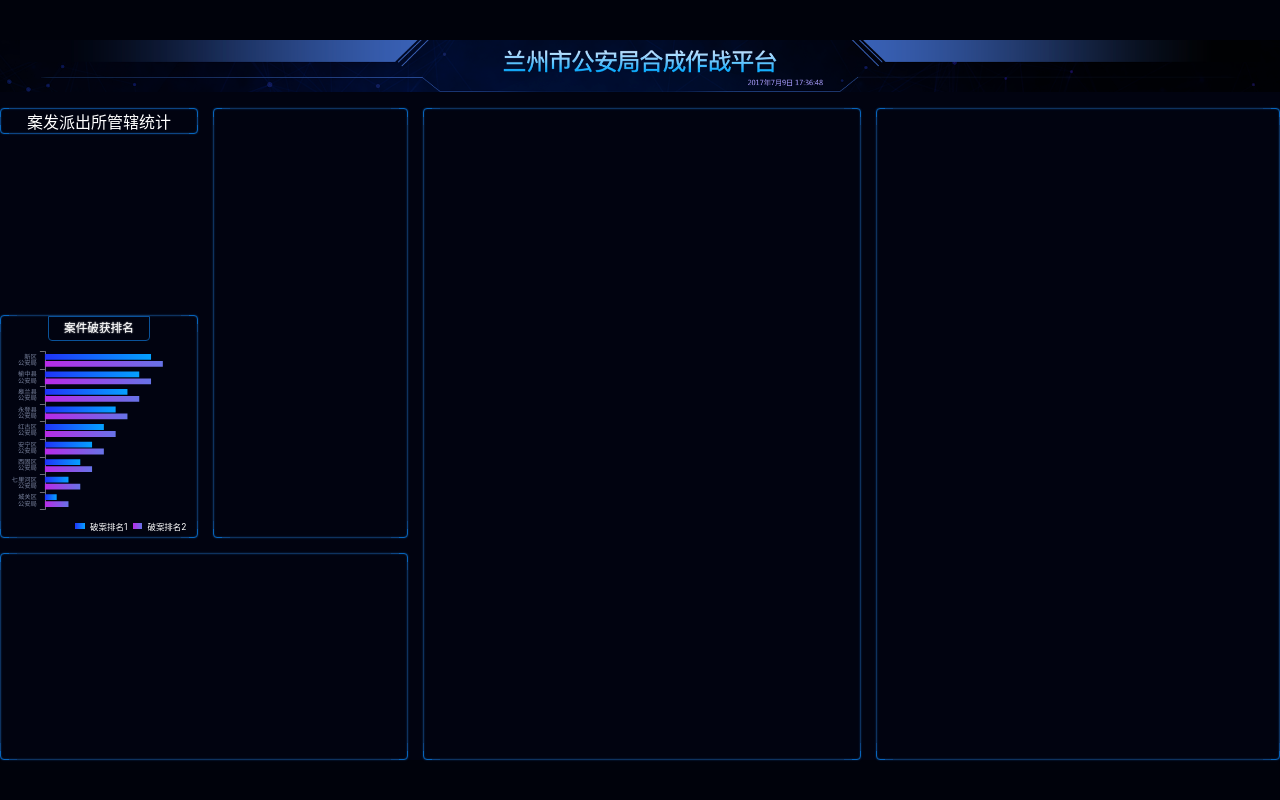
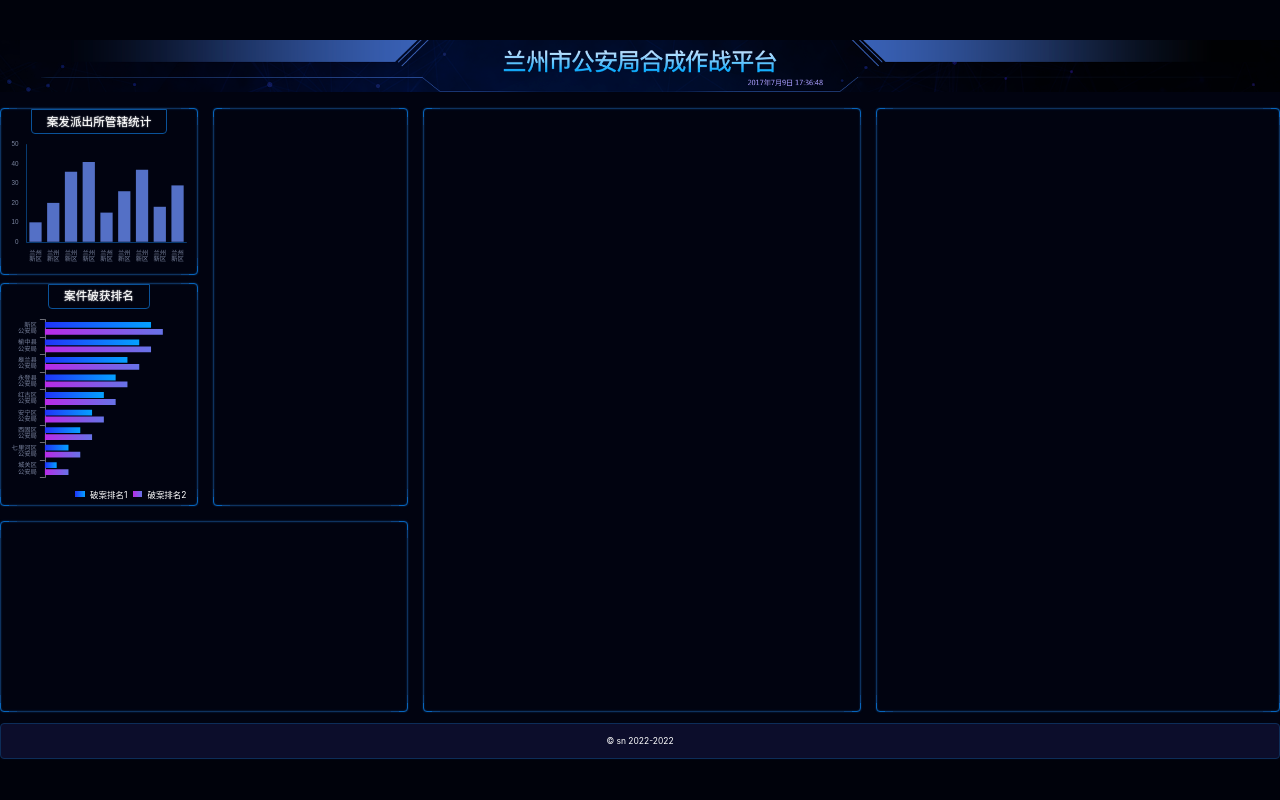
Before and after one commit to songn99/Big-screen-, a React (Vite) app: page /#/ in a window 1280 px wide. Built offline with nearby package versions, Linux system fonts and the light colour scheme.

Commit message:
制作 footer

```diff
--- a/index.html
+++ b/index.html
@@ -21,7 +21,7 @@
 <body>
   <div id="root"></div>
   <script>
-    root.style.width = pageWidth + 'px'
+    //root.style.width = pageWidth + 'px'
     root.style.height = pageHeight + 'px'
     root.style.marginTop = (clientHeight - pageHeight) / 2 + 'px'
   </script>
--- a/src/pages/home.scss
+++ b/src/pages/home.scss
@@ -11,9 +11,24 @@
     >header {
         height: px(99);
         background-size: cover;
+        width: px(2420);
+        margin: 0 auto;
+    }
+
+    >footer {
+        height: px(68);
+        border: 1px solid #0d2d59;
+        margin: px(20) 0 1px;
+        border-radius: 4px;
+        background: #0c0d2b;
+        display: flex;
+        align-items: center;
+        justify-content: center;
     }
 
     >main {
+        width: px(2420);
+        margin: 0 auto;
         padding-top: px(30);
         flex: 1;
         display: grid;
@@ -77,8 +92,9 @@
             grid-area: box5;
         }
 
+        .管辖统计,
         .破获排名 {
-            height: px(423);
+            height: px(315);
             display: flex;
             flex-direction: column;
             align-items: center;
@@ -98,6 +114,10 @@
                 flex: 1;
                 width: 100%;
             }
+        }
+
+        .破获排名 {
+            height: px(423);
 
             .legend {
                 display: flex;
--- a/src/pages/home.tsx
+++ b/src/pages/home.tsx
@@ -5,6 +5,7 @@
 import { Chart2 } from '../components/chart-2';
 
 export const Home = () => {
+  const year = new Date().getFullYear();
   return (
     <div className="home">
       <header style={{ backgroundImage: `url(${headerBg})` }} />
@@ -19,6 +20,9 @@
         <section className="bordered section4"></section>
         <section className="bordered section5"></section>
       </main>
+      <footer>
+        &copy; sn 2022-{year}
+      </footer>
     </div>
   );
 };
```
